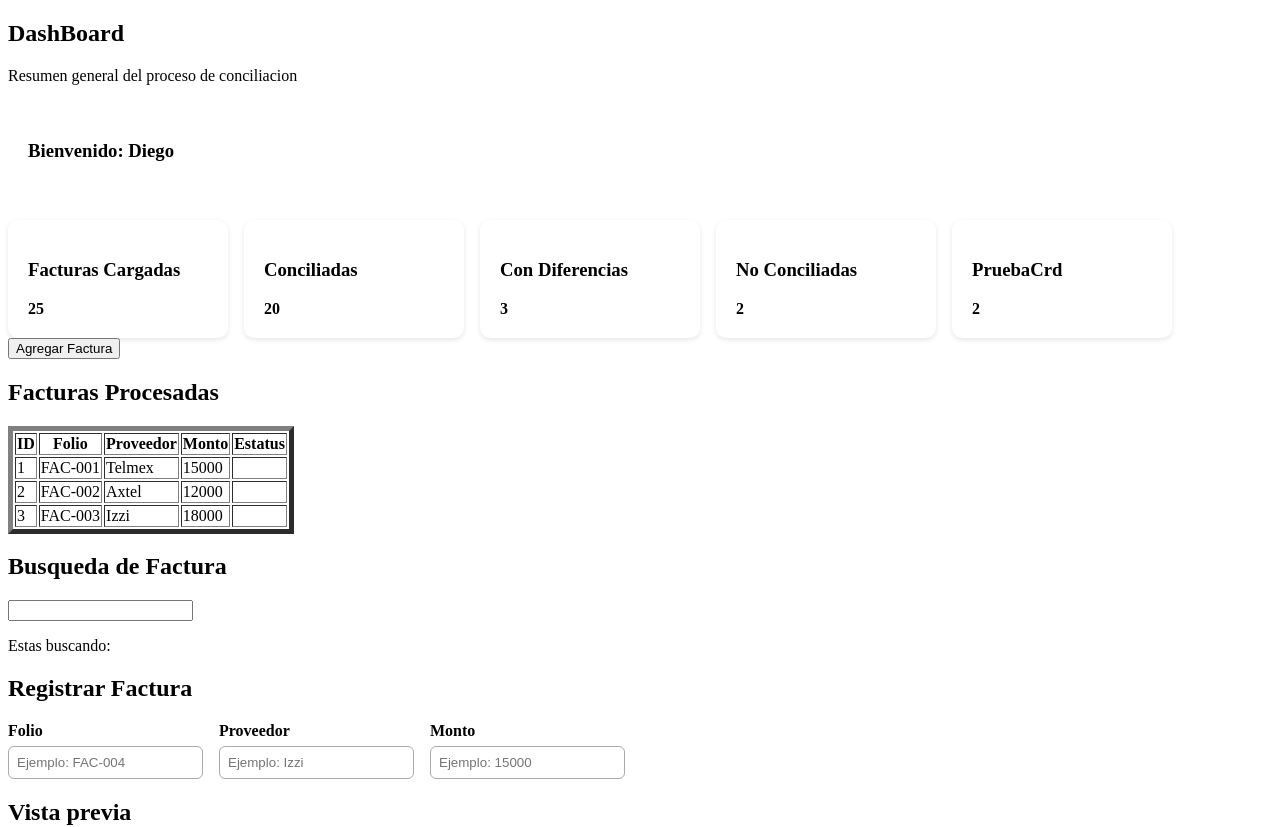
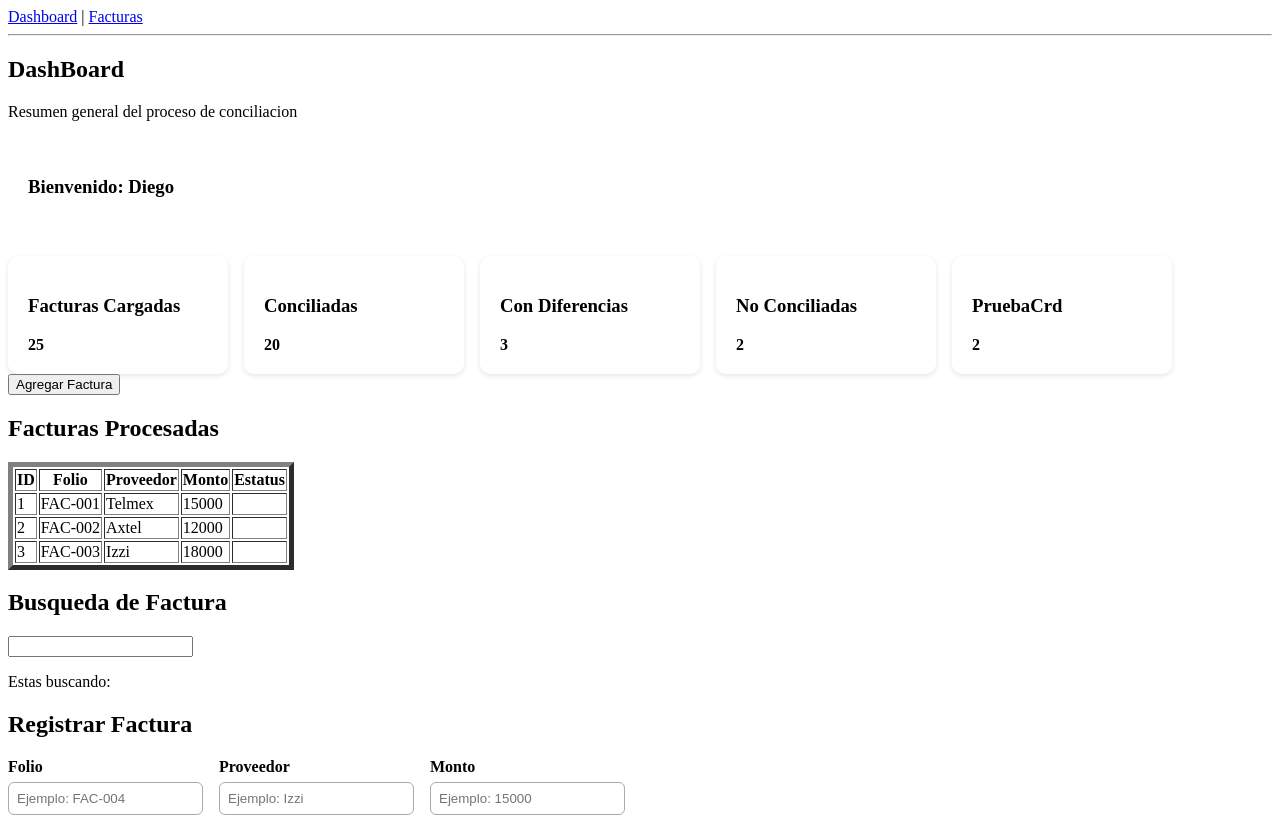
Before and after one commit to MrChayras5/conciliacion-facturas, a Vue app: page / in a window 1280 px wide. Shown: the top 827 px of the page. Built offline with nearby package versions, Linux system fonts and the light colour scheme.

Commit message:
Agrega dashboard, gestion de facturacion y la carga de archivo pdf

```diff
--- a/src/App.vue
+++ b/src/App.vue
@@ -1,3 +1,8 @@
 <template>
+  <RouterLink to="/">Dashboard</RouterLink>
+  |
+  <RouterLink to="/facturas">Facturas</RouterLink>
+
+  <hr />
   <RouterView />
 </template>
--- a/src/router/index.js
+++ b/src/router/index.js
@@ -1,5 +1,6 @@
 import { createRouter, createWebHistory } from 'vue-router'
 import DashboardView from '../views/DashboardView.vue'
+import FacturasView from '@/views/FacturasView.vue'
 
 const router = createRouter({
   history: createWebHistory(import.meta.env.BASE_URL),
@@ -9,6 +10,11 @@ const router = createRouter({
       name: 'dashboard',
       component: DashboardView,
     },
+    {
+      path: '/facturas',
+      name: 'facturas',
+      component: FacturasView,
+    },
   ],
 })
 
--- /dev/null
+++ b/src/views/FacturasView.vue
@@ -0,0 +1,32 @@
+<template>
+  <section>
+    <H1>Facturas</H1>
+    <h3>Selecciona el archivo PDF</h3>
+
+    <input type="file" accept="pdf" @change="seleccionarArchivo" />
+
+    <div v-if="archivo">
+      <h3>Archivo seleccionado</h3>
+      <p><strong>Nombre: </strong>{{ archivo.name }}</p>
+      <p><strong>Tamaño: </strong>{{ archivo.size }}</p>
+      <p><strong>Tipo: </strong>{{ archivo.type }}</p>
+    </div>
+  </section>
+</template>
+
+<script>
+export default {
+  data() {
+    return {
+      archivo: null,
+    }
+  },
+
+  methods: {
+    seleccionarArchivo(event) {
+      this.archivo = event.target.file[0]
+      console.log(this.archivo)
+    },
+  },
+}
+</script>
```
